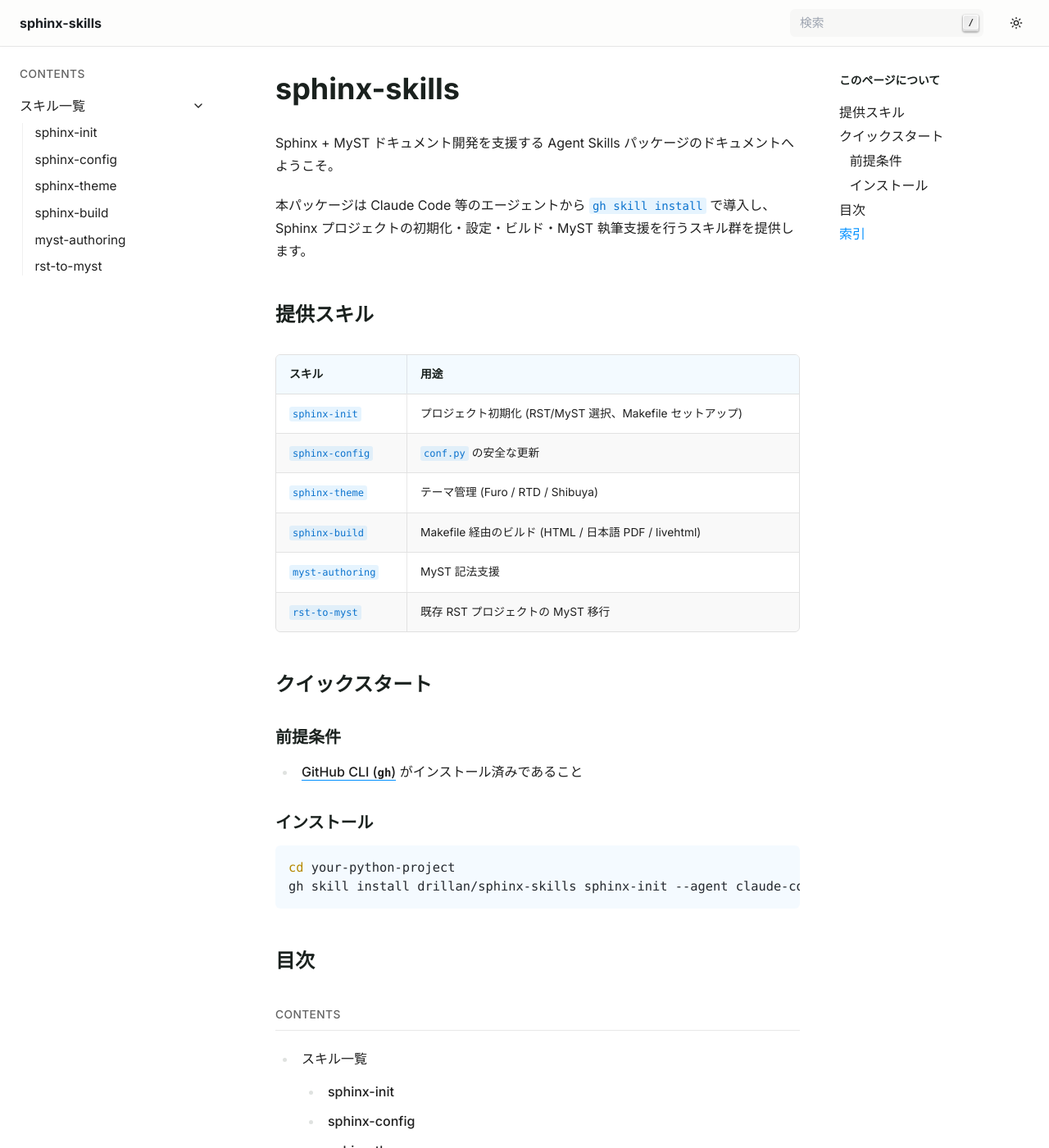
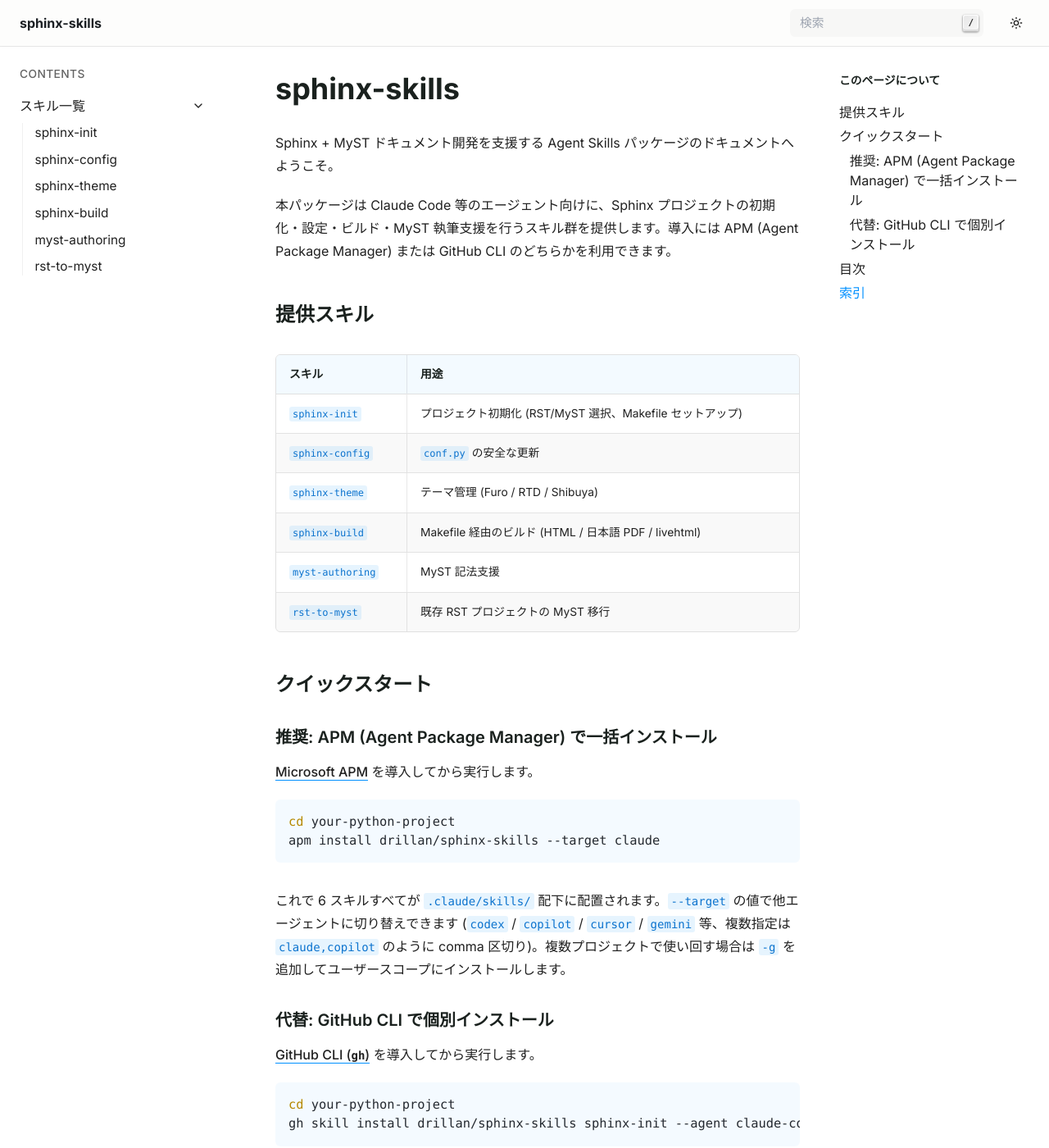
Before and after one commit to drillan/sphinx-skills, a Sphinx documentation site: the page built from docs/index.md, in a window 1280 px wide and 1400 px high. Shown: the whole window at 82% size. Built offline with Sphinx 7.4.7, drawn with Linux system fonts in a browser that asks for light colours; some of the changed text lies outside the part shown.

Commit message:
APM (Agent Package Manager) によるインストールに対応 (#4)
- apm.yml を追加 (パッケージメタデータ: name / version / description)
- README にインストール節を再構成: APM 推奨、gh CLI 代替の 2 段
- ユーザースコープ (`-g`) と gh CLI 混在時の注意点を追記
- docs/index.md のクイックスタートを APM 推奨に更新
- apm_modules/ を .gitignore に追加 (APM 自動生成)

🤖 Generated with [Claude Code](https://claude.com/claude-code)

Co-authored-by: Claude Opus 4.7 (1M context) <noreply@anthropic.com>

````diff
--- /dev/null
+++ b/apm.yml
@@ -0,0 +1,3 @@
+name: sphinx-skills
+version: 0.1.0
+description: Sphinx + MyST ドキュメント開発を支援する Agent Skills 集 (6 個)。プロジェクト初期化、conf.py 設定、テーマ管理、ビルド、MyST 記法支援、RST から MyST への移行をカバーする。
--- a/docs/index.md
+++ b/docs/index.md
@@ -2,7 +2,7 @@
 
 Sphinx + MyST ドキュメント開発を支援する Agent Skills パッケージのドキュメントへようこそ。
 
-本パッケージは Claude Code 等のエージェントから `gh skill install` で導入し、Sphinx プロジェクトの初期化・設定・ビルド・MyST 執筆支援を行うスキル群を提供します。
+本パッケージは Claude Code 等のエージェント向けに、Sphinx プロジェクトの初期化・設定・ビルド・MyST 執筆支援を行うスキル群を提供します。導入には APM (Agent Package Manager) または GitHub CLI のどちらかを利用できます。
 
 ## 提供スキル
 
@@ -17,16 +17,27 @@ Sphinx + MyST ドキュメント開発を支援する Agent Skills パッケー
 
 ## クイックスタート
 
-### 前提条件
+### 推奨: APM (Agent Package Manager) で一括インストール
 
-- [GitHub CLI (`gh`)](https://github.com/cli/cli) がインストール済みであること
+[Microsoft APM](https://github.com/microsoft/apm) を導入してから実行します。
 
-### インストール
+```bash
+cd your-python-project
+apm install drillan/sphinx-skills --target claude
+```
+
+これで 6 スキルすべてが `.claude/skills/` 配下に配置されます。`--target` の値で他エージェントに切り替えできます (`codex` / `copilot` / `cursor` / `gemini` 等、複数指定は `claude,copilot` のように comma 区切り)。複数プロジェクトで使い回す場合は `-g` を追加してユーザースコープにインストールします。
+
+### 代替: GitHub CLI で個別インストール
+
+[GitHub CLI (`gh`)](https://github.com/cli/cli) を導入してから実行します。
 
 ```bash
 cd your-python-project
 gh skill install drillan/sphinx-skills sphinx-init --agent claude-code --scope project
 ```
+
+6 スキルを一括導入する手順、`apm.yml` の例、`gh CLI` 経由のスキルが既に存在する場合の対処など、詳細は [リポジトリ README のインストール節](https://github.com/drillan/sphinx-skills#インストール) を参照してください。
 
 ## 目次
 
````
Also changed, not shown: README.md (+61 -16 lines), 1 other file.
